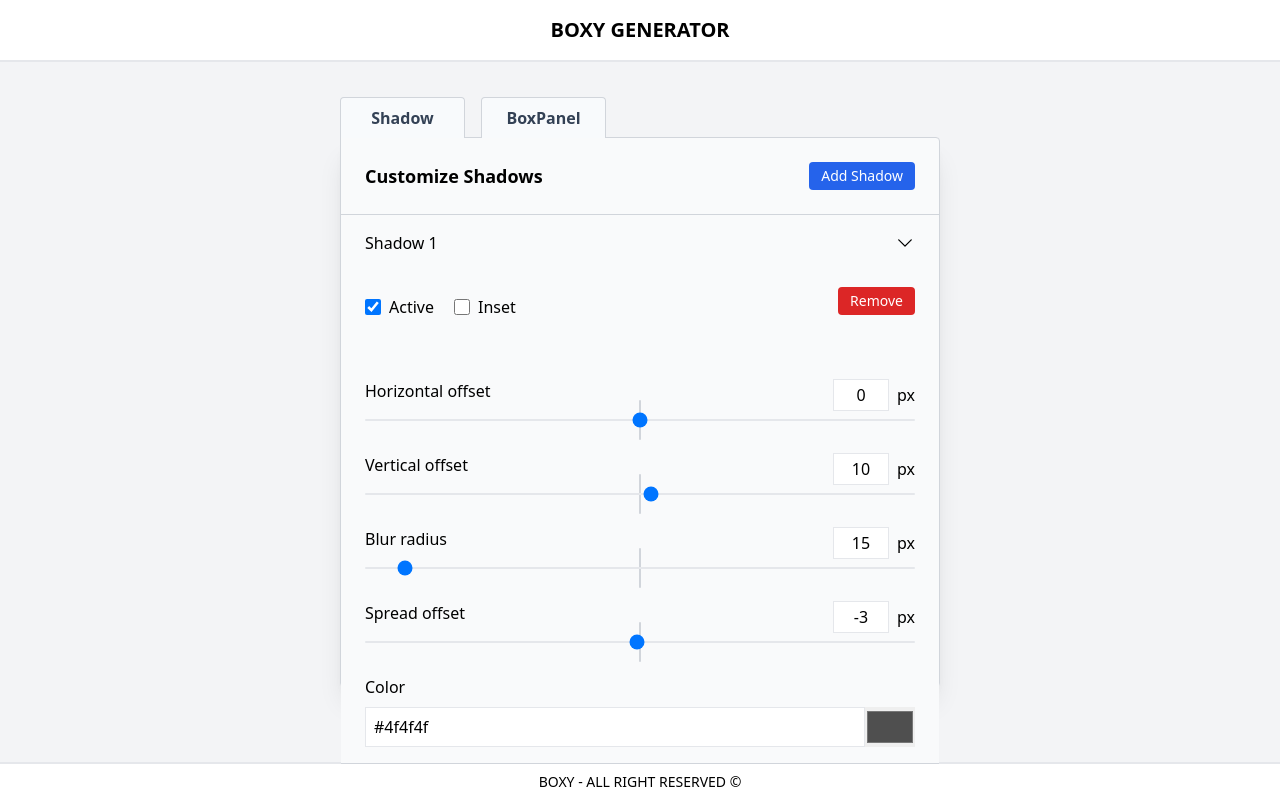
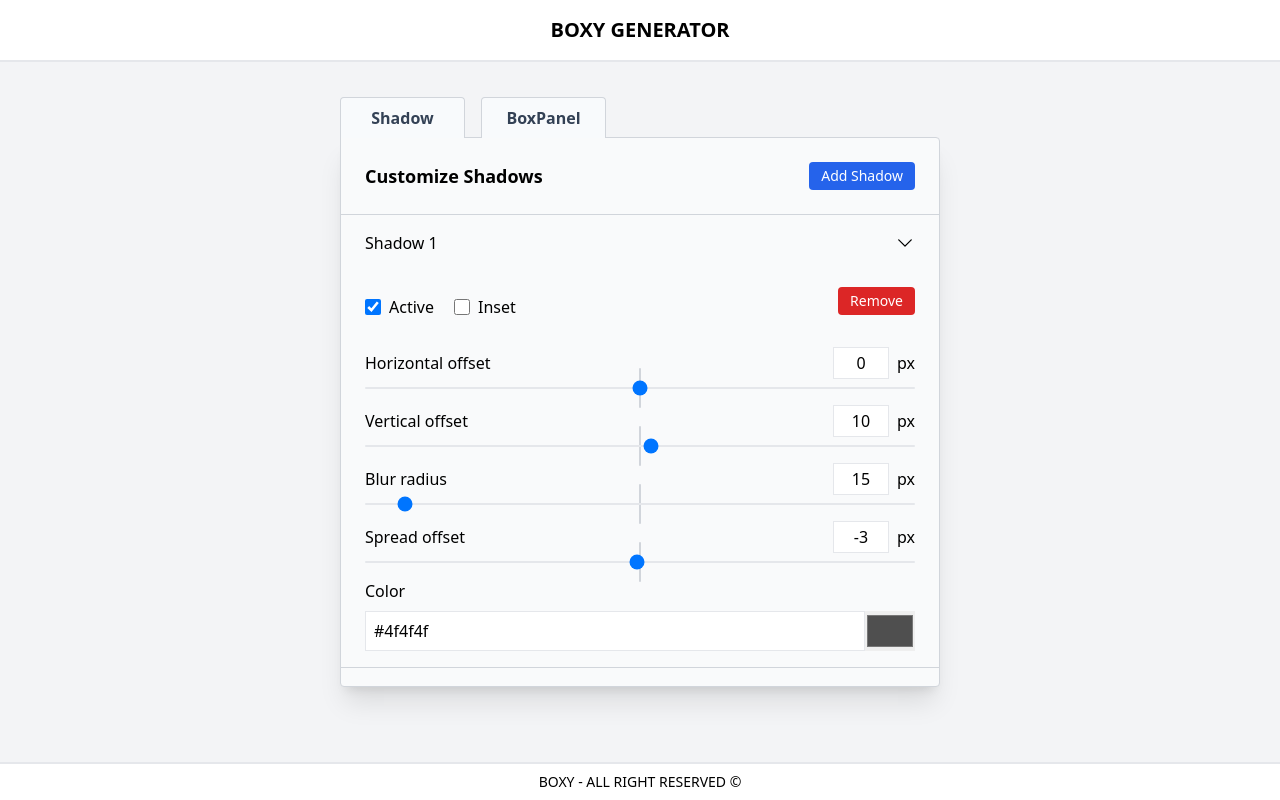
Before and after one commit to Personnofil85/udemy-react-a-z, a React (Vite) app in the folder 10.Boxy-project/: page / in a window 1280 px wide. Built offline with nearby package versions, Linux system fonts and the light colour scheme.

Commit message:
10.Boxy-project: Petites rectifications d'UI

```diff
--- a/10.Boxy-project/src/layouts/BoxPanel/BoxRange.jsx
+++ b/10.Boxy-project/src/layouts/BoxPanel/BoxRange.jsx
@@ -15,7 +15,7 @@ export default function BoxRange({ inputData }) {
   }
 
   return (
-    <div className="my-8">
+    <div className="my-6">
       <div className="flex justify-between">
         <p>{inputData.name}</p>
         <div className="flex items-baseline mb-2">
--- a/10.Boxy-project/src/layouts/LeftContainer.jsx
+++ b/10.Boxy-project/src/layouts/LeftContainer.jsx
@@ -28,7 +28,7 @@ export default function LeftContainer() {
           );
         })}
       </div>
-      <div>{tabList[tabs].component}</div>
+      <div className="h-full overflow-auto">{tabList[tabs].component}</div>
     </div>
   );
 }
--- a/10.Boxy-project/src/layouts/ShadowList/Shadow.jsx
+++ b/10.Boxy-project/src/layouts/ShadowList/Shadow.jsx
@@ -62,7 +62,7 @@ export default function Shadow({ shadow, panelNumber }) {
           toggleShadow ? "max-h-[500px]" : "max-h-0"
         }`}
       >
-        <div className="flex items-end px-6 py-4">
+        <div className="flex items-end px-6 pt-4">
           <ShadowCheckbox name={"active"} shadowID={shadow.id} />
           <ShadowCheckbox name={"inset"} shadowID={shadow.id} />
           <button className="ml-auto text-sm bg-red-600 text-white hover:bg-red-700 py-1 px-3 rounded">
--- a/10.Boxy-project/src/layouts/ShadowList/ShadowRange.jsx
+++ b/10.Boxy-project/src/layouts/ShadowList/ShadowRange.jsx
@@ -15,8 +15,8 @@ export default function ShadowRange({ inputData, shadowID }) {
     );
   }
   return (
-    <div className="my-8">
-      <div className="flex justify-between">
+    <div className="my-4">
+      <div className="flex justify-between items-baseline">
         <p>{inputData.name}</p>
         <div className="flex items-baseline mb-2">
           <input
```
